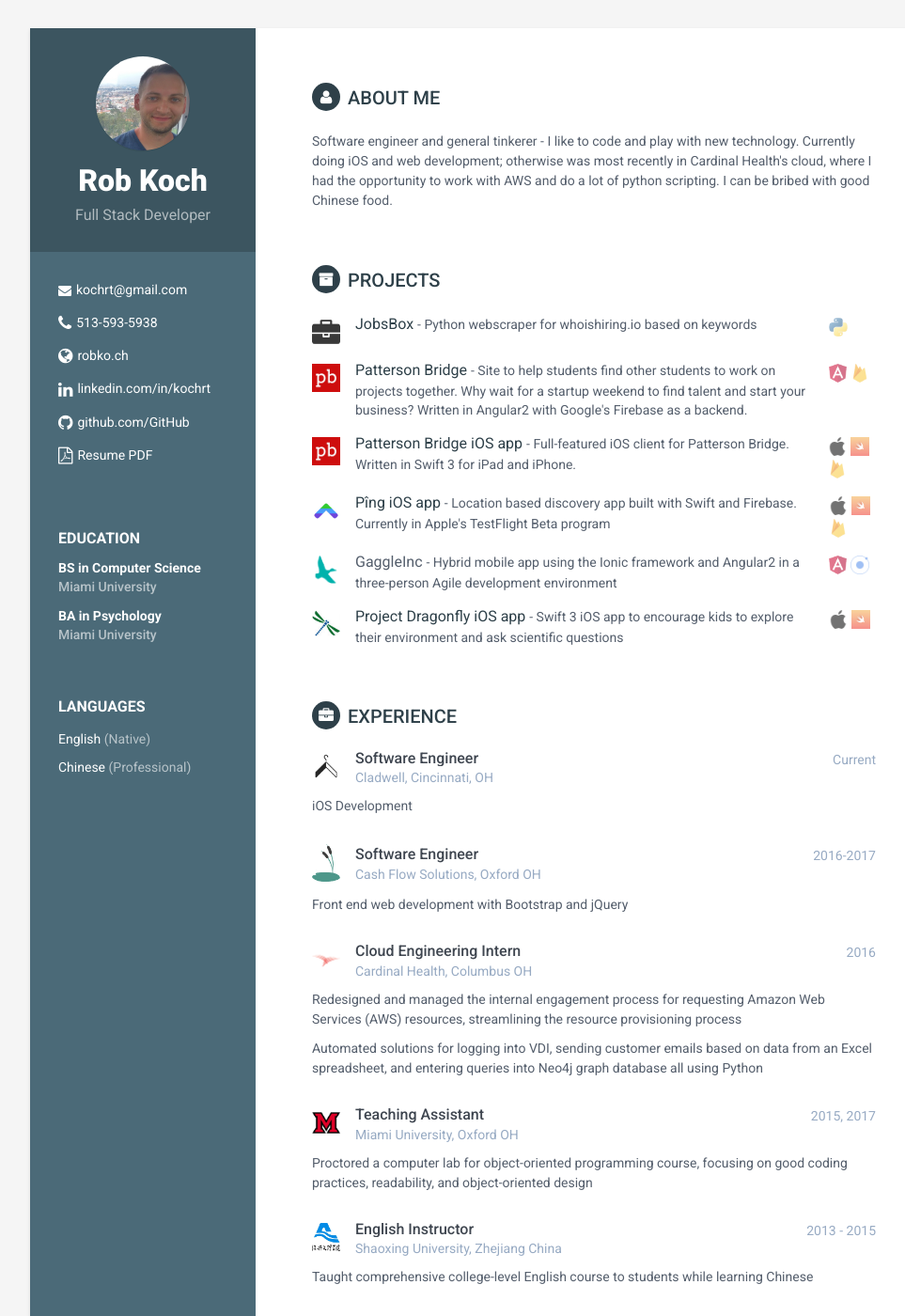
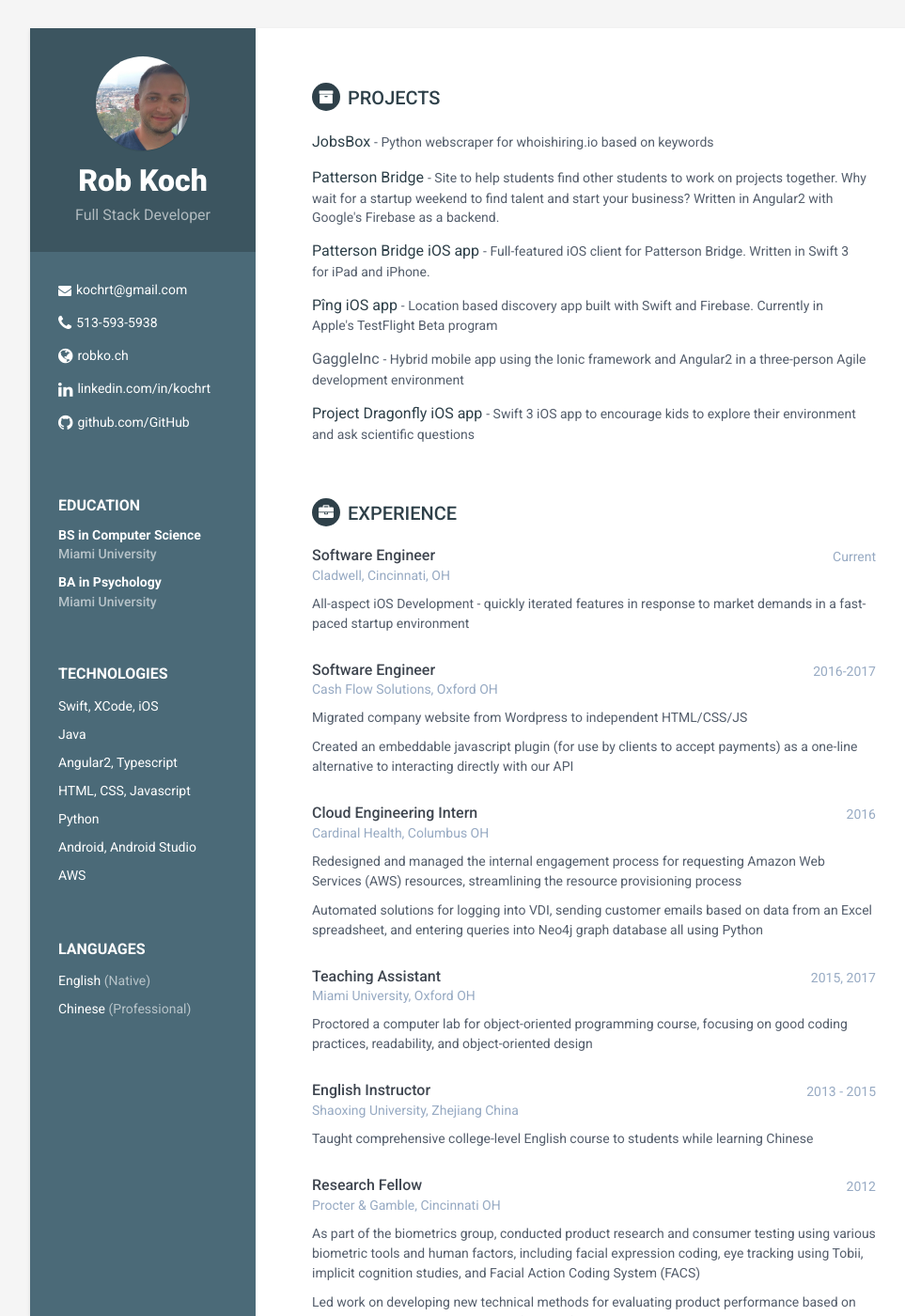
Before and after one commit to kochrt/kochrt.github.io, a Jekyll site: the page built from index.md, in a window 1280 px wide and 1400 px high. Shown: the whole window at 94% size, without its empty margins (128-1091 px from the left). Built offline with Jekyll 4.4.1, drawn with Linux system fonts in a browser that asks for light colours; some of the changed text lies outside the part shown.

Commit message:
cfs and cladwell; light version

```diff
--- a/_config.yml
+++ b/_config.yml
@@ -13,7 +13,7 @@
 style: styles-6
 
 # removes images, moves skills to sidebar (more printer friendly)
-light: false
+light: true
 
 #Profile information
 name: Rob Koch
--- a/index.md
+++ b/index.md
@@ -78,7 +78,7 @@
         company: "Cladwell, Cincinnati, OH",
         time: "Current",
         details: [
-            "iOS Development"
+            "All-aspect iOS Development - quickly iterated features in response to market demands in a fast-paced startup environment"
         ]
     },
     {
@@ -87,7 +87,8 @@
         company: "Cash Flow Solutions, Oxford OH",
         time: "2016-2017",
         details: [
-            "Front end web development with Bootstrap and jQuery"
+            "Migrated company website from Wordpress to independent HTML/CSS/JS",
+            "Created an embeddable javascript plugin (for use by clients to accept payments) as a one-line alternative to interacting directly with our API"
         ]
     },
     {
@@ -142,7 +143,11 @@
 ]
 ---
 
+{% if site.light %}
+
+{% else %}
 {% include career-profile.html %}
+{% endif %}
 
 {% include projects.html %}
 
```
